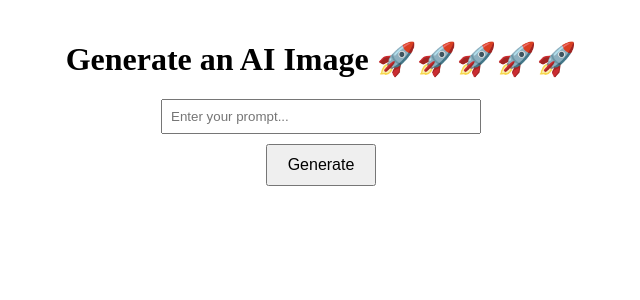
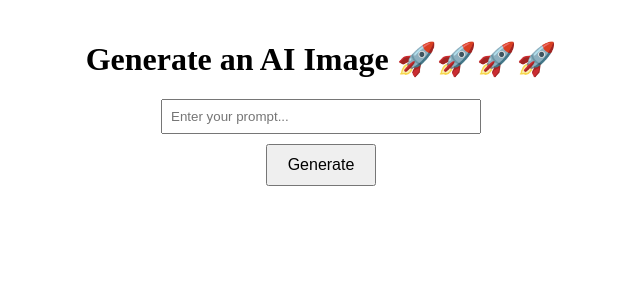
Before and after one commit to Reinhart84/ai4all-platform, a React (Create React App) app in the folder frontend/: page / in a window 1280 px wide. Shown: the top 300 px of the page, without its empty margins (319-959 px from the left). Built offline with nearby package versions, Linux system fonts and the light colour scheme.

Commit message:
secrets bs

```diff
--- a/frontend/src/App.js
+++ b/frontend/src/App.js
@@ -42,7 +42,7 @@ function App() {
 
   return (
     <div style={{ textAlign: "center", marginTop: "40px" }}>
-      <h1>Generate an AI Image 🚀🚀🚀🚀🚀</h1>
+      <h1>Generate an AI Image 🚀🚀🚀🚀</h1>
       <input
         type="text"
         value={prompt}
```
